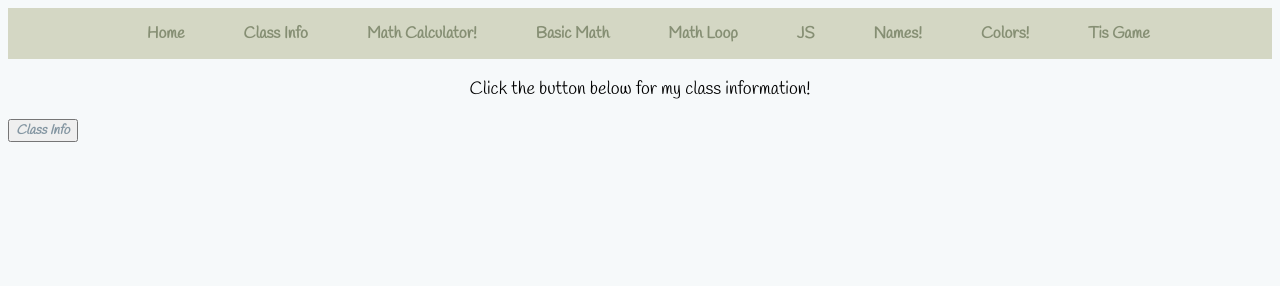
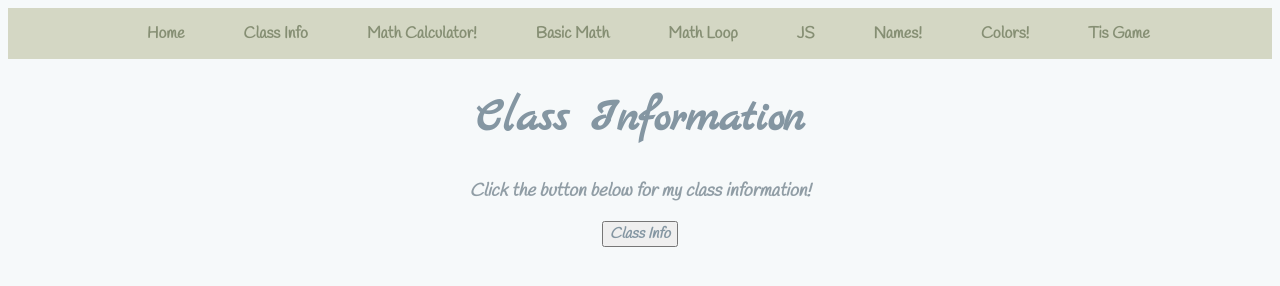
Before and after one commit to MiniCodes/minicodes-JS, a plain HTML site: page Class Info/classinfo.html in a window 1280 px wide. Drawn offline with Linux system fonts and the light colour scheme.

Commit message:
~ Styled Class Info, Colors & Names pages

```diff
--- a/Class Info/classinfo.html
+++ b/Class Info/classinfo.html
@@ -27,6 +27,8 @@
             </div>
         </header>
 
+        <h1>Class Information</h1>
+
         <div class="printed-classinfo">
             <p id="name">
                 Click the button below for my class information!
--- a/style.css
+++ b/style.css
@@ -117,6 +117,37 @@ button {
 input {
     font-family: 'Handlee', cursive;
     font-size: 14px;
+}
+
+
+
+/* Centers button for class information page */
+.classinfo {
+    text-align: center;
+}
+
+/* Sizes font for Class Info button */
+.classinfo button {
+    font-size: 15px;
+}
+
+/* Styles class information content */
+.printed-classinfo {
+    font-size: 16px;
+    font-style: italic;
+    font-weight: 600;
+    color: #71808ac3;
+}
+
+
+/* Centers the input & button for Names page */
+.name-input {
+    text-align: center;
+}
+
+/* Centers button for color page */
+.colors-button {
+    text-align: center;
 }
 
 
```
Also changed, not shown: Colors/colors.html (+5 -3 lines), Names/names.html (+1 -1 lines).
